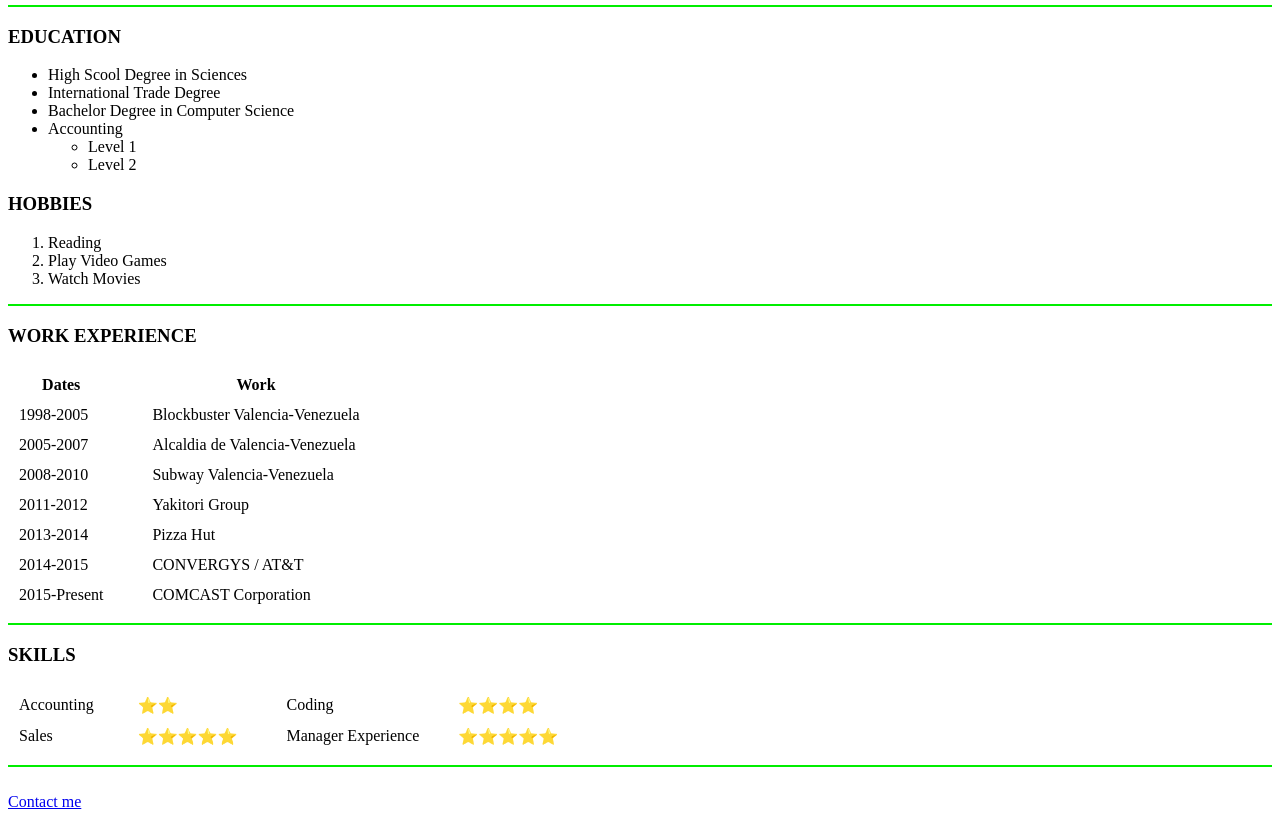
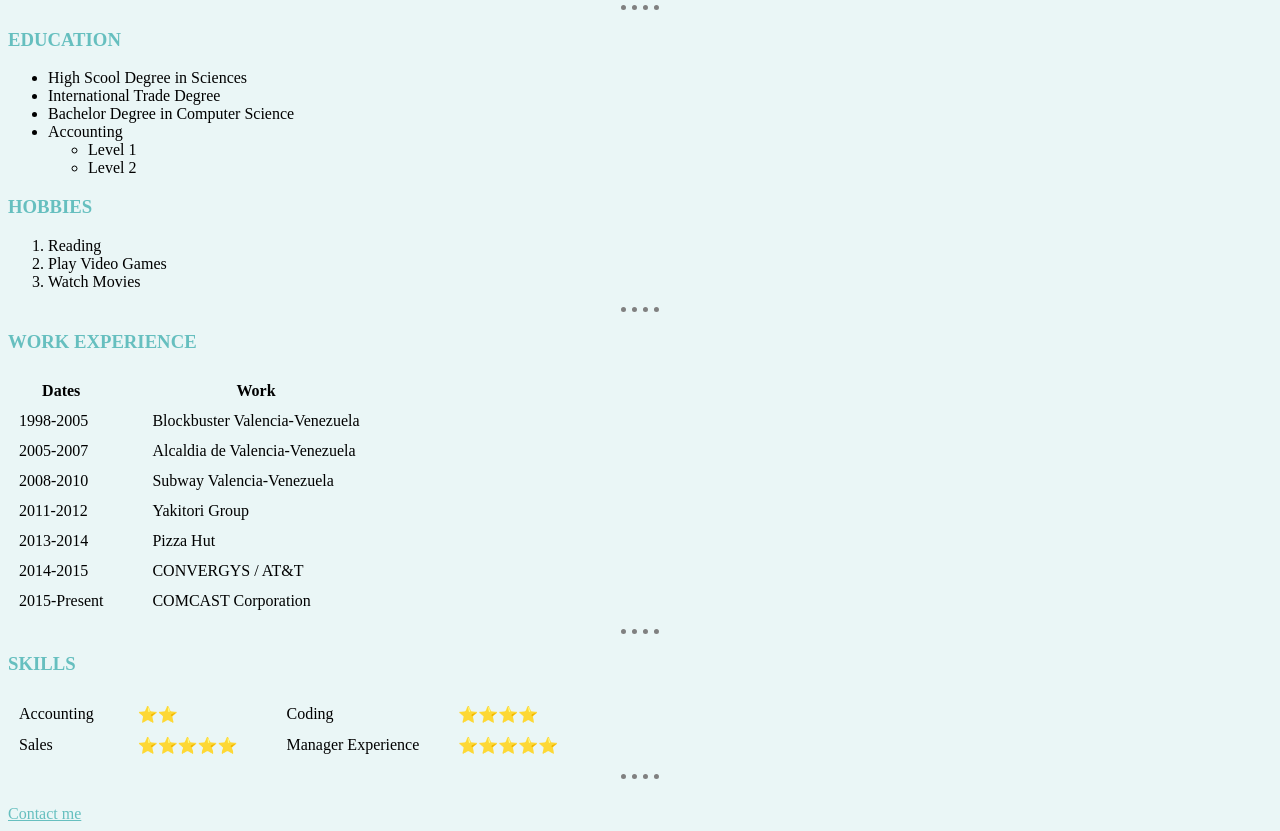
Before and after one commit to altopinto/cv, a plain HTML site: page index.html in a window 1280 px wide. Shown: the part 257-1088 px from the top of the page. Drawn offline with Linux system fonts and the light colour scheme.

Commit message:
Add files via upload

```diff
--- /dev/null
+++ b/css/css/styles.css
@@ -0,0 +1,23 @@
+
+
+            body {
+              background-color:#EAF6F6;
+            }
+            hr {
+
+              border-style: none;
+              border-top-style: dotted;
+              border-color: grey;
+              border-width: 5px;
+              width: 3%;
+           }
+
+           h1 {
+            color: #66bfbf;
+           }
+           h3 {
+            color:#66bfbf;
+           }
+           a {
+            color:#66bfbf
+           }
--- a/index.html
+++ b/index.html
@@ -4,11 +4,14 @@
     <meta charset="UTF-8">
     <title>A. Personal Site</title>
 
+    <link rel="stylesheet" href="css/css/styles.css">
+
     <style>
       img {
         height:200px;
-      }
-    </style>
+     }
+     </style>
+
 
   </head>
 <body>
@@ -24,7 +27,7 @@
   </tr>
     </table>
 
-  <hr "size=5 color=green">
+  <hr>
     <h3>EDUCATION</h3>
      <ul>
         <li> High Scool Degree in Sciences </li>
@@ -48,7 +51,7 @@
         <li>Play Video Games</li>
         <li>Watch Movies</li>
     </ol>
-  <hr "size=5 color=green">
+  <hr>
 
 <h3>WORK EXPERIENCE</h3>
     <table cellspacing="10">
@@ -98,7 +101,7 @@
         </tr>
         </table>
 
-      <hr "size=5 color=green">
+      <hr>
 
 <h3>SKILLS</h3>
     <table cellspacing="10">
@@ -139,7 +142,7 @@
 
      </table>
 
-    <hr "size=5 color=green">
+    <hr>
     <br>
     <a href="contactme.html"> Contact me</a>
 
```
Also changed, not shown: Imput.html (+17 -0 lines), contactme.html (+18 -1 lines), images/Twitter profile pic-modified.png (added).
